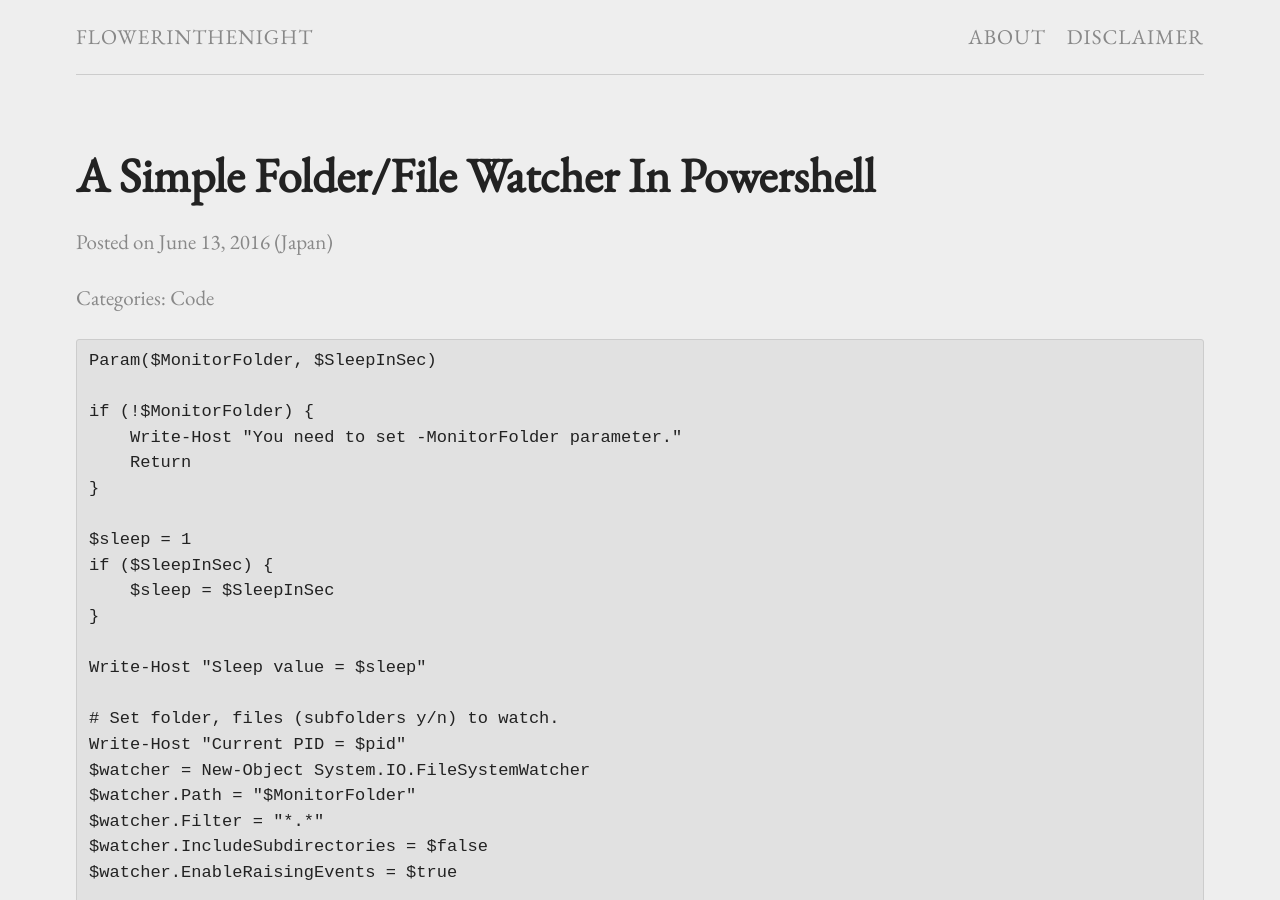
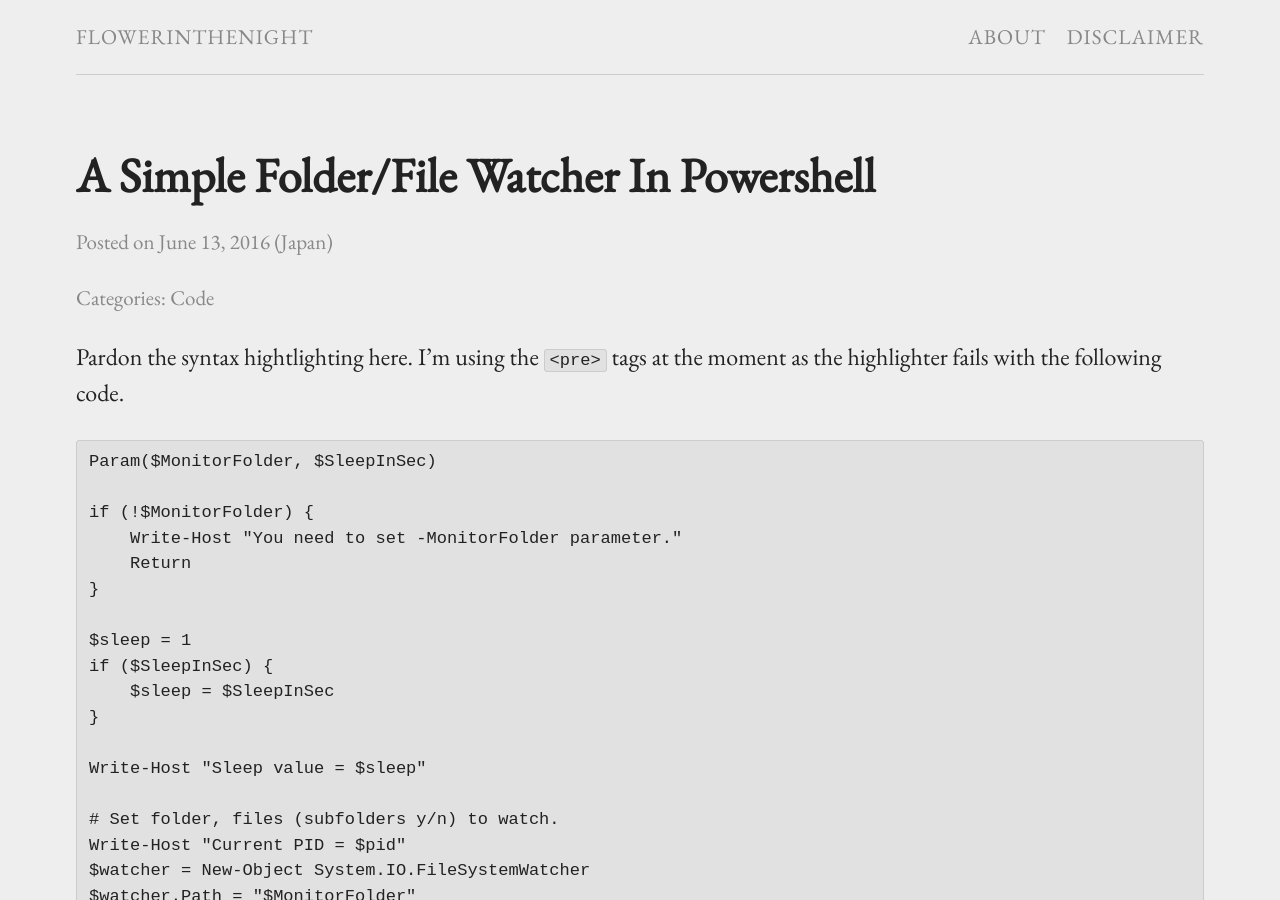
Before and after one commit to flowerinthenight/flowerinthenight.github.io, a Jekyll site: the page built from _posts/2016-06-13-folder-file-watcher-powershell.md, in a window 1280 px wide and 900 px high. Built offline with Jekyll 4.4.1, drawn with Linux system fonts in a browser that asks for light colours; comment, search, counter and statistics services are not loaded.

Commit message:
Add note for highlighter.

```diff
--- a/_posts/2016-06-13-folder-file-watcher-powershell.md
+++ b/_posts/2016-06-13-folder-file-watcher-powershell.md
@@ -5,6 +5,8 @@ location: "Japan"
 categories: ["Code"]
 comments: true
 ---
+
+Pardon the syntax hightlighting here. I'm using the `<pre>` tags at the moment as the highlighter fails with the following code.
 
 <pre>
 Param($MonitorFolder, $SleepInSec)
```
